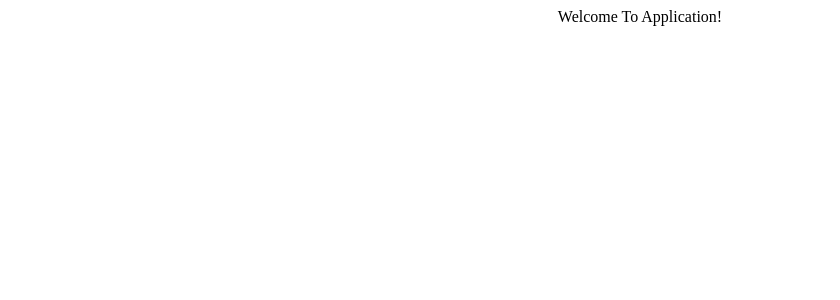
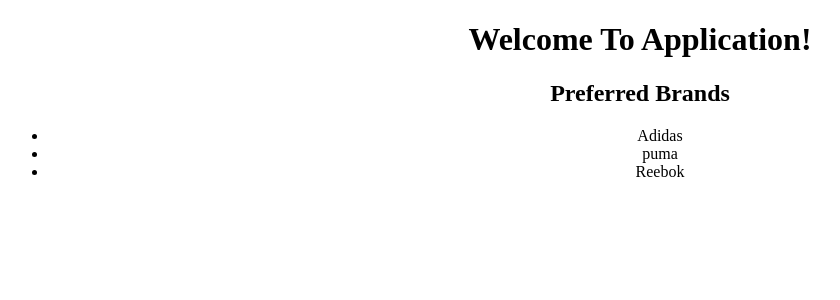
Before and after one commit to sreeepotluri/UserInterface-Project, a React (Create React App) app in the folder client/: page / in a window 1280 px wide. Shown: the top 300 px of the page, without its empty margins (0-840 px from the left). Built offline with nearby package versions, Linux system fonts and the light colour scheme.

Commit message:
Added Components entailing JS File

```diff
--- a/client/public/index.html
+++ b/client/public/index.html
@@ -2,6 +2,7 @@
 <html lang="en">
   <head>
     <meta charset="utf-8" />
+    <link rel = "icon" href="%PUBLIC_URL%/favicon.ico" />
     <meta name="viewport" content="width=device-width, initial-scale=1" />
     <meta name="theme-color" content="#000000" />
     <meta
@@ -10,7 +11,7 @@
     />
     <link rel = "manifest" href="%PUBLIC_URL%manifest.json" />
 
-    <title>React App</title>
+    <title>My React Application!</title>
   </head>
   <body>
     <noscript>You need to enable JavaScript to run this app.</noscript>
--- a/client/src/App.js
+++ b/client/src/App.js
@@ -1,9 +1,11 @@
 import './App.css';
+import Brands from './components/Brands.js';
 
 function App() {
   return (
     <div className="App">
-      Welcome To Application!
+      <h1>Welcome To Application!</h1>
+      <Brands />
     </div>
   );
 }
--- /dev/null
+++ b/client/src/components/Brands.js
@@ -0,0 +1,31 @@
+const brands = [
+    {
+        id: 123,
+        title: "Adidas"
+    },
+    {
+        id: 456,
+        title: "puma"
+    },
+    {
+        id: 789,
+        title: "Reebok"
+    }
+]
+
+function Brands() {
+    return (
+        <div>
+            <h2>Preferred Brands</h2>
+            <ul>
+                {
+                   brands.map((brand) =>
+                   <li key={brand.id}> {brand.title} </li>
+                   )
+                }
+            </ul>
+        </div>
+    );
+}
+
+export default Brands;
```
